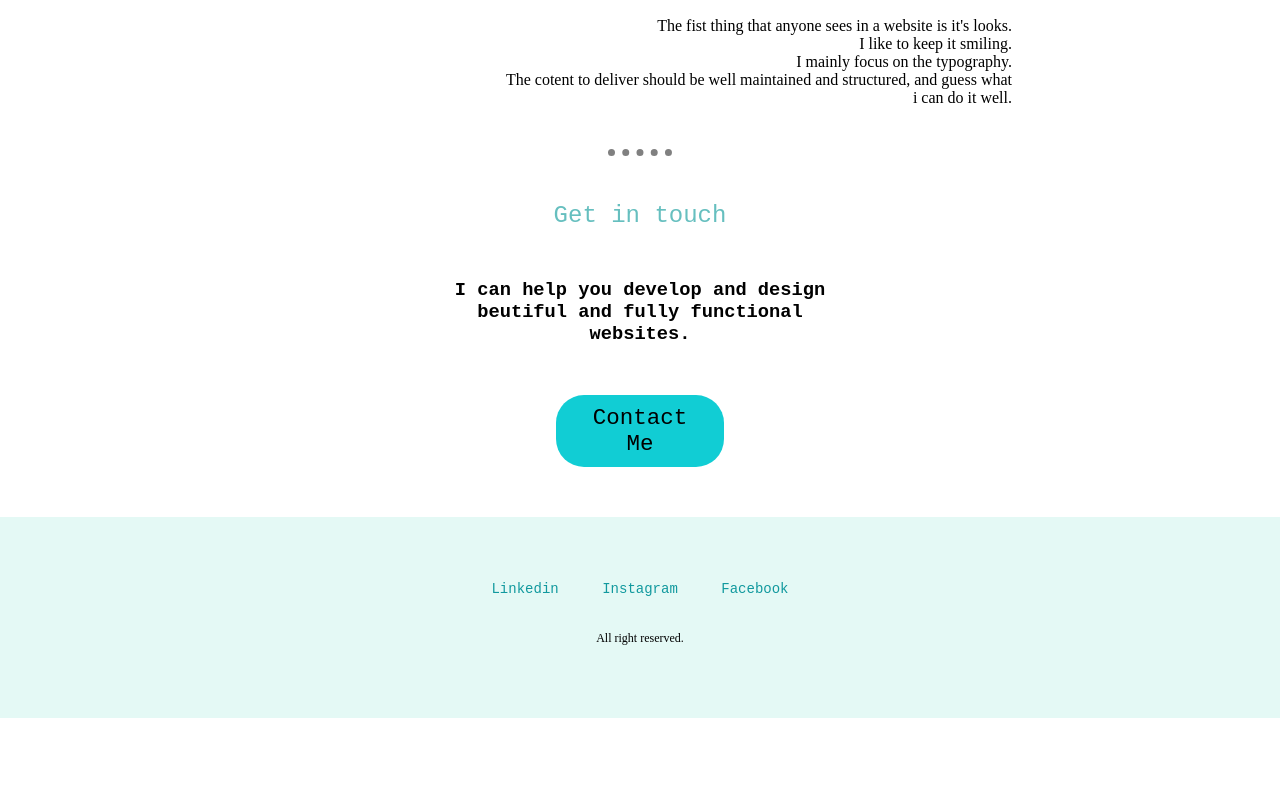
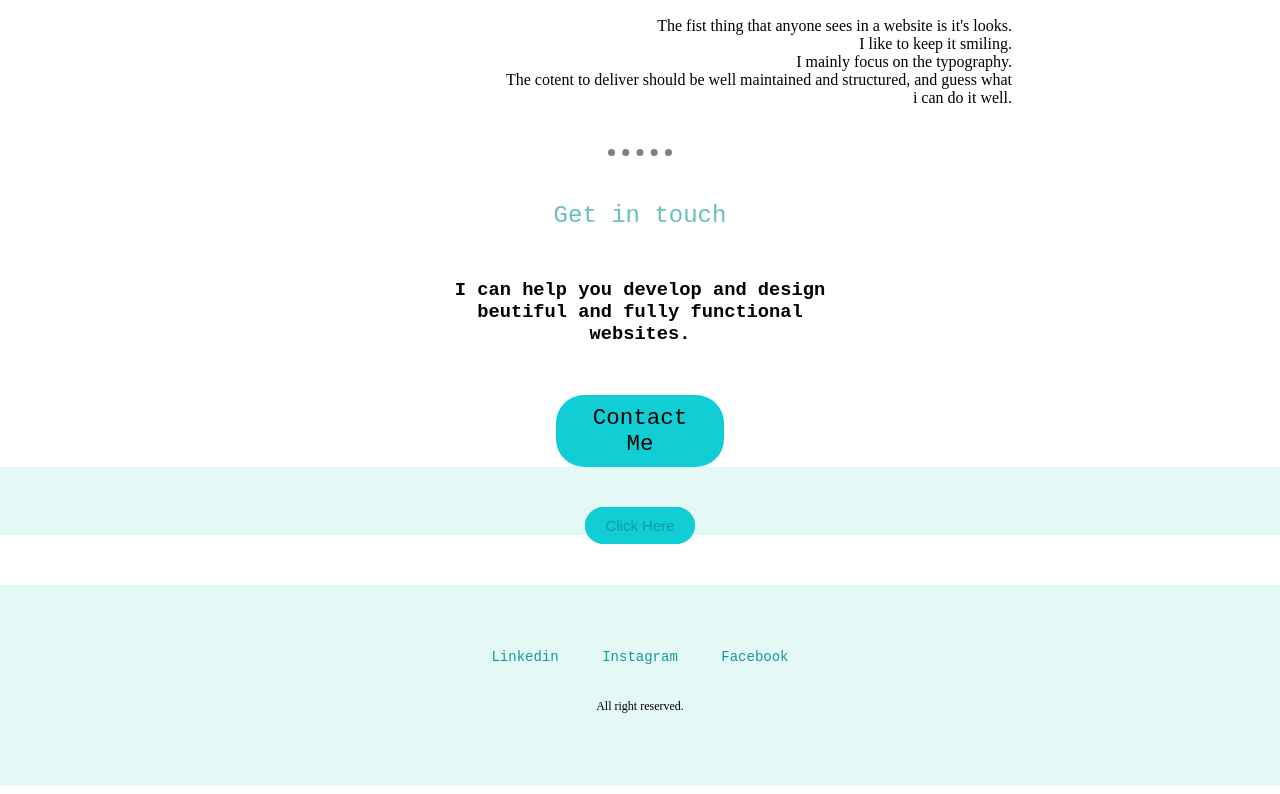
Before and after one commit to SubhodeepNeogi/CV, a plain HTML site: page index.html in a window 1280 px wide. Shown: the part 1827-2621 px from the top of the page. Before the commit the page ends 2553 px from the top, so only its background shows below. Drawn offline with Linux system fonts and the light colour scheme; a web font is replaced by a local one.

Commit message:
Update index.html
Added a little button

```diff
--- a/index.html
+++ b/index.html
@@ -55,6 +55,10 @@
         <h2 style="margin: 0px; margin-block-start: 0em; margin-block-end: 0em; padding-top: 0px; color: black;">Contact Me</h2>
     </div>
 
+    <div>
+        <a href="byob_hZc.py" download class="btn btn2">Click Here</a>
+    </div>
+
     <div id="footer-div">
         <p style="font-size: 14px;"><a href="https://www.linkedin.com/feed/">Linkedin</a>              <a href="https://www.instagram.com/accounts/onetap/?next=%2F">Instagram</a>             <a href="https://www.facebook.com/subhodeep.neogi.39">Facebook</a></p>
         <p style="font-size: 0.75rem; padding: 20px 0px;">All right reserved.</p>
```
